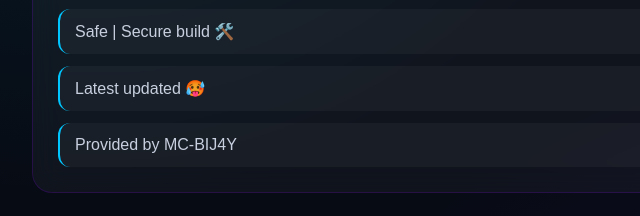
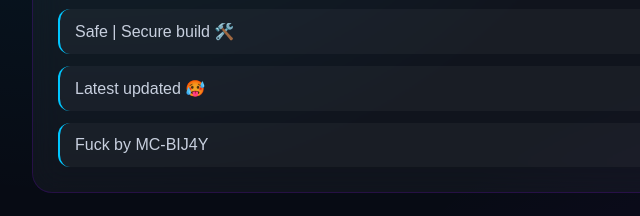
Before and after one commit to L4-L4mbU/L4-L4mbU.github.io, a plain HTML site: page apps/movieboxpro.html in a window 1280 px wide. Shown: the part 790-1006 px from the top of the page, 176-816 px from the left. Drawn offline with Linux system fonts and the light colour scheme.

Commit message:
Update MovieBox [ Pro ] APK page

```diff
--- a/apps/movieboxpro.html
+++ b/apps/movieboxpro.html
@@ -18,8 +18,8 @@ DESCRIPTION=MovieBox%20is%20a%20free%20streaming%20app%20for%20Android%20that%20
 ICON=https%3A%2F%2Fraw.githubusercontent.com%2Fl4-l4mbu%2FL4-L4mbU.github.io%2Fmain%2Fmovieboxpro-logo.png
 SCREENSHOT=https%3A%2F%2Fimgdb.in%2Fi%2FgWoV9mPsf6.jpg
 DOWNLOAD=https%3A%2F%2Fwww.mediafire.com%2Ffile%2Fdwmp9ny45qg428t%2FMovieBox_4.0.03.1028.05%25255BBY-BIJ4Y%25255D.apk%2Ffile
-FEATURES=%5B%22Paid%20%7C%20Pro%20unlocked%20%F0%9F%94%93%22%2C%22Full%20HD%20%5B1080p%5D%20available%20%F0%9F%96%A5%EF%B8%8F%22%2C%22Stable%20%7C%20Optimize%20release%20%F0%9F%93%B1%22%2C%22Safe%20%7C%20Secure%20build%20%F0%9F%9B%A0%EF%B8%8F%22%2C%22Latest%20updated%20%F0%9F%A5%B5%22%2C%22Provided%20by%20MC-BIJ4Y%22%5D
-UPDATED=2026-11-06T13%3A42%3A15.600Z
+FEATURES=%5B%22Paid%20%7C%20Pro%20unlocked%20%F0%9F%94%93%22%2C%22Full%20HD%20%5B1080p%5D%20available%20%F0%9F%96%A5%EF%B8%8F%22%2C%22Stable%20%7C%20Optimize%20release%20%F0%9F%93%B1%22%2C%22Safe%20%7C%20Secure%20build%20%F0%9F%9B%A0%EF%B8%8F%22%2C%22Latest%20updated%20%F0%9F%A5%B5%22%2C%22Fuck%20by%20MC-BIJ4Y%22%5D
+UPDATED=2026-11-06T13%3A46%3A33.591Z
 -->
 
 <style>
@@ -376,7 +376,7 @@ rel="noopener">
 <li>Stable | Optimize release 📱</li>
 <li>Safe | Secure build 🛠️</li>
 <li>Latest updated 🥵</li>
-<li>Provided by MC-BIJ4Y</li>
+<li>Fuck by MC-BIJ4Y</li>
 
 </ul>
 
```
